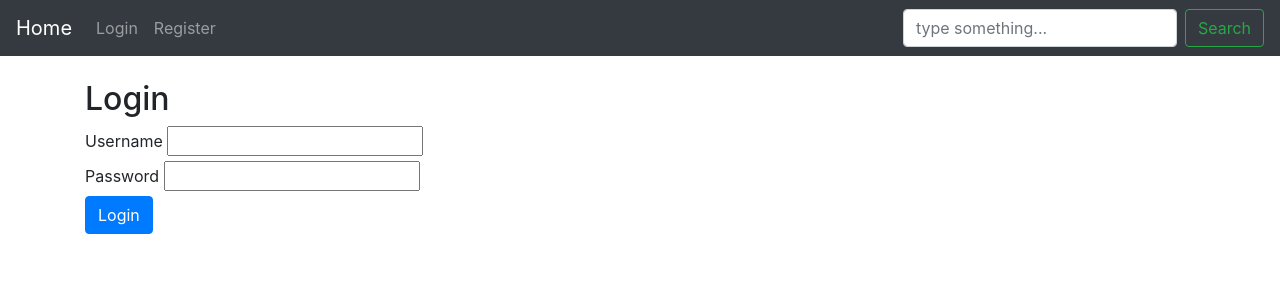
After one commit to cryu666/Django, a Django app: page /login/ in a window 1280 px wide. The commit adds this page. Shown: the top 300 px of the page. Run offline with Django 4.2, Linux system fonts and the light colour scheme; parts of the project's set-up code (start-up, migrations or seed data) failed here and were passed over.

Commit message:
login function

```diff
--- /dev/null
+++ b/music_recommendation/app/user_management/urls.py
@@ -0,0 +1,12 @@
+from django.urls import path
+from . import views
+
+from django.conf import settings
+
+
+urlpatterns = [
+    path('register/', views.registerPage, name="register"),
+    path('login/', views.loginPage, name="login"),
+    path('logout/', views.logout_view, name='logout'),
+
+]
--- a/music_recommendation/app/user_management/views.py
+++ b/music_recommendation/app/user_management/views.py
@@ -1,3 +1,64 @@
-from django.shortcuts import render
+from django.shortcuts import render, redirect
 
 # Create your views here.
+from django.contrib.auth.forms import UserCreationForm
+from django.contrib.auth import authenticate, login, logout
+from django.contrib import messages
+import csv
+import os
+
+def registerPage(request):
+    csv_file_path = os.path.join(os.path.dirname(__file__), 'accounts.csv')
+
+    if request.method == 'POST':
+        form = UserCreationForm(request.POST)
+        if form.is_valid():
+            username = form.cleaned_data['username']
+            password = form.cleaned_data['password1']  # Use password1 for the password field
+
+            # Check if the username already exists in the CSV file
+            with open(csv_file_path, 'r') as file:
+                csv_reader = csv.DictReader(file)
+                for row in csv_reader:
+                    if row['username'] == username:
+                        messages.error(request, '用户名已存在')
+                        return render(request, 'register.html', {'form': form})
+
+            # Write the new user's account information to the CSV file
+            with open(csv_file_path, 'a', newline='') as file:
+                csv_writer = csv.writer(file)
+                l = [username, password]
+                csv_writer.writerow(l)
+            messages.success(request, '注册成功，请登录')
+            return redirect('login')
+    else:
+        form = UserCreationForm()
+
+    return render(request, 'register.html', {'form': form})
+
+def loginPage(request):
+    csv_file_path = os.path.join(os.path.dirname(__file__), 'accounts.csv')
+
+    if request.method == 'POST':
+        username = request.POST['username']
+        password = request.POST['password']
+
+        # 尝试验证用户
+        with open(csv_file_path, 'r') as file:
+            csv_reader = csv.DictReader(file)
+            for row in csv_reader:
+                if row['username'] == username and row['password'] == password:
+                    request.session['user_id'] = username
+                    messages.success(request, '登录成功')
+                    return redirect('home')
+
+        messages.error(request, '无效的用户名或密码')
+        return redirect('login')
+
+    return render(request, 'login.html')
+
+def logout_view(request):
+    if 'user_id' in request.session:
+        del request.session['user_id']
+        messages.success(request, '您已成功登出')
+    return redirect('home')
--- a/music_recommendation/music_recommendation/urls.py
+++ b/music_recommendation/music_recommendation/urls.py
@@ -29,6 +29,7 @@ from django.conf.urls.static import static
 urlpatterns = [
     path("admin/", admin.site.urls),
     path('', include('app.recommender_content.urls')),
+    path('', include('app.user_management.urls')),
 ]
 
 if settings.DEBUG:
--- a/music_recommendation/templates/base.html
+++ b/music_recommendation/templates/base.html
@@ -20,12 +20,19 @@
 
       <div class="collapse navbar-collapse" id="navbarSupportedContent">
         <ul class="navbar-nav mr-auto">
+          {% if request.session.user_id %}
+            <li class="nav-item">
+              <a class="nav-link" href="{% url 'logout' %}">Logout</a>
+            </li>
+          {% else %}
+            <li class="nav-item">
+              <a class="nav-link" href="{% url 'login' %}">Login</a>
+            </li>
+            <li class="nav-item">
+              <a class="nav-link" href="{% url 'register' %}">Register</a>
+          {% endif %}
+        </ul>
 
-          <li class="nav-item">
-            <a class="nav-link" href="{% url 'upload_img'%}">Emotion</a>
-          </li>
-
-        </ul>
         <form class="form-inline my-2 my-lg-0" method="POST" action="{% url 'search'%}">
           {% csrf_token %}
           <input class="form-control mr-sm-2" name="string" type="search" placeholder="type something..." aria-label="Search">
--- a/music_recommendation/templates/emo.html
+++ b/music_recommendation/templates/emotion_playlist.html
@@ -2,8 +2,6 @@
 {% load static %}
 
 {% block content %}
-    {% comment %} <p>{{image_url}}</p>
-    <img src="{{ image_url }}" width="400"> {% endcomment %}
 
     <h2>Recommend Playlist for "{{mood}} Mood"</h2>
     <div class="list-group">
--- a/music_recommendation/templates/home.html
+++ /dev/null
@@ -1,6 +0,0 @@
-{% extends 'base.html'%}
-
-{% block content %}
-    <h1>Hello World!</h1>
-
-{% endblock %}
--- /dev/null
+++ b/music_recommendation/templates/login.html
@@ -0,0 +1,25 @@
+{% extends 'base.html'%}
+{% load static %}
+
+{% block content %}
+
+    <h2>Login</h2>
+    {% if messages %}
+    <ul class="messages">
+        {% for message in messages %}
+        <li{% if message.tags %} class="{{ message.tags }}"{% endif %}>{{ message }}</li>
+        {% endfor %}
+    </ul>
+    {% endif %}
+
+    <form method="post">
+        {% csrf_token %}
+        <label for="username">Username</label>
+        <input type="text" name="username" id="username" required><br>
+        <label for="password">Password</label>
+        <input type="password" name="password" id="password" required><br>
+        <button type="submit" class="btn btn-primary">Login</button>
+    </form>
+
+
+{% endblock %}
```
Also changed, not shown: music_recommendation/app/recommender_content/recommender/file.py (+7 -5 lines), music_recommendation/app/recommender_content/views.py (+4 -5 lines), music_recommendation/app/user_management/accounts.csv (added, +12 -0 lines), music_recommendation/templates/mainpage.html (added, +27 -0 lines), music_recommendation/templates/register.html (added, +23 -0 lines), music_recommendation/templates/upload_img.html (deleted, +0 -10 lines), music_recommendation/templates/index.html (deleted), music_recommendation/templates/recommend_playlist.html (renamed from music_recommendation/templates/songs.html), 2 other files.
